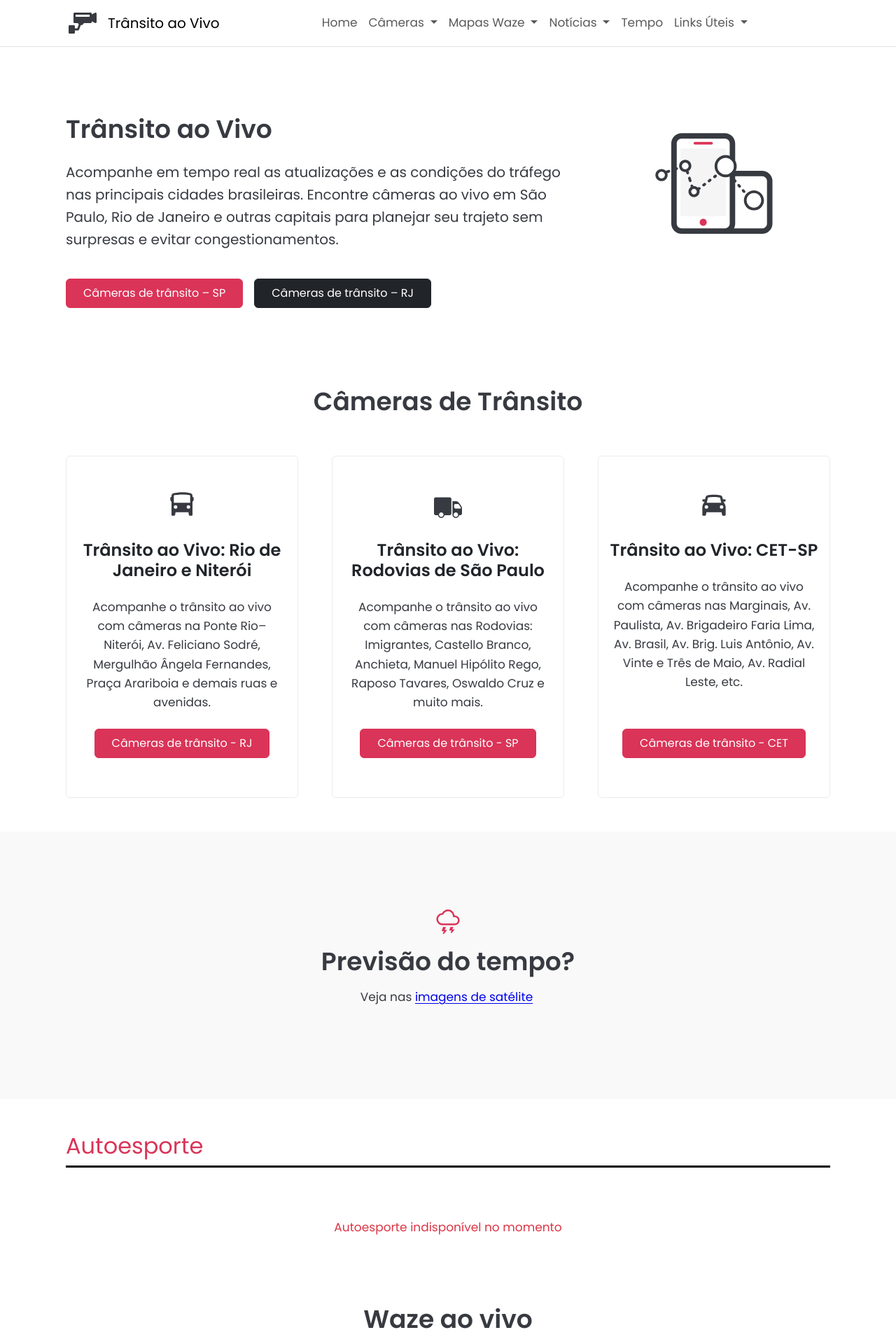
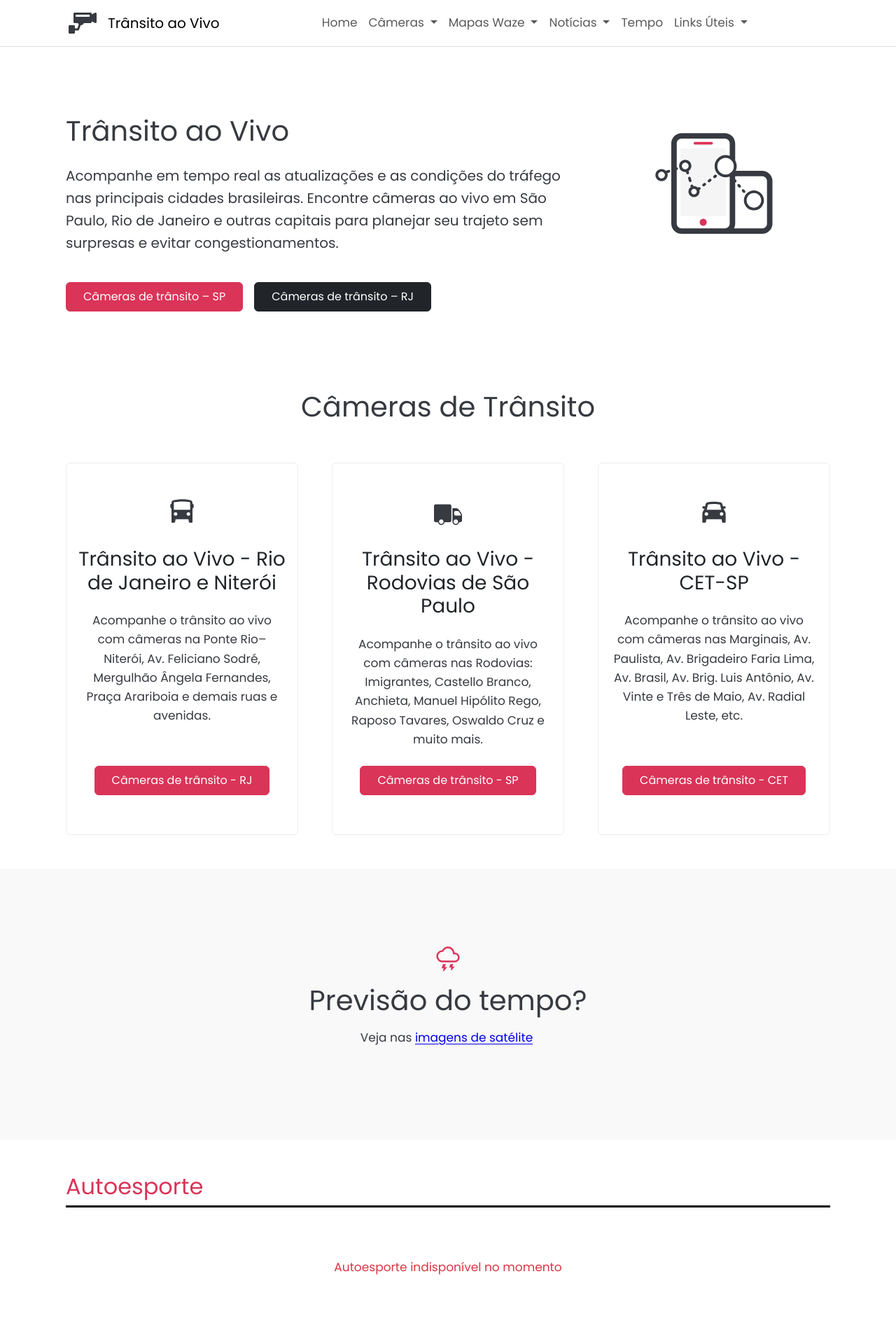
Before and after one commit to Sergio-Damm/transitoaovivo, a Jekyll site: the page built from index.html, in a window 1280 px wide. Shown: the top 1920 px of the page at 70% size. Built offline with Jekyll 4.4.1, drawn with Linux system fonts in a browser that asks for light colours; comment, search, counter and statistics services are not loaded.

Commit message:
<h3 class="card-title fs-3 pt-3">

```diff
--- a/_layouts/default.html
+++ b/_layouts/default.html
@@ -229,7 +229,7 @@ description: Acompanhe ao vivo o trânsito em São Paulo, Rio de Janeiro e outra
     <div class="container pt-5">
         <div class="row align-items-center">
 			<div class="col-12 col-md-10 mx-auto">
-                <h2 class="display-7 text-center">Mais acessadas</h2>
+                <h2 class="display-6 text-center">Mais acessadas</h2>
             </div>
         </div>
     </div>
--- a/css/style.css
+++ b/css/style.css
@@ -281,6 +281,7 @@ body.scrolled #btn-back-to-top {
 @media (max-width: 576px) {
     .display-7 {
         font-size: 1.75rem;
+        font-weight: 700;
     }
 }
 
--- a/index.html
+++ b/index.html
@@ -9,7 +9,7 @@ permalink: /
     <div class="container">
         <div class="row">
             <div class="col-lg-8 mx-auto text-center text-xl-start">
-                <h1 class="display-7 mb-4">Trânsito ao Vivo</h1>
+                <h1 class="display-6 mb-4">Trânsito ao Vivo</h1>
 					<p class="lead hero-lead mb-4">Acompanhe em tempo real as atualizações e as condições do tráfego nas principais cidades brasileiras. Encontre câmeras ao vivo em São Paulo, Rio de Janeiro e outras capitais para planejar seu trajeto sem surpresas e evitar congestionamentos.</p>
 						<div class="d-flex flex-wrap gap-3 justify-content-center justify-content-xl-start py-3">
 							<a href="/transito-cetsp-1/" class="btn btn-secondary px-4 py-2" aria-label="Acessar câmeras de trânsito ao vivo com as câmeras da CET São Paulo">Câmeras de trânsito – SP</a>
@@ -60,7 +60,7 @@ permalink: /
     <div class="container">
   		<div class="row">
         	<div class="col-12 col-md-10 mx-auto">
-  				<h2 class="display-7 text-center">Câmeras de Trânsito</h2>
+  				<h2 class="display-6 text-center">Câmeras de Trânsito</h2>
 			</div>
   		</div>
 	</div>
@@ -78,7 +78,7 @@ permalink: /
 							</svg>
            				</div>
             			<div class="card-body">
-							<h3 class="card-title fw-semibold fs-4 pt-3">Trânsito ao Vivo: Rio de Janeiro e Niterói</h3>
+							<h3 class="card-title fs-3 pt-3">Trânsito ao Vivo - Rio de Janeiro e Niterói</h3>
                 			<p class="card-text mt-4">Acompanhe o trânsito ao vivo com câmeras na Ponte Rio–Niterói,
 Av. Feliciano Sodré, Mergulhão Ângela Fernandes, Praça Arariboia e demais ruas e avenidas.</p>
             			</div>
@@ -98,7 +98,7 @@ Av. Feliciano Sodré, Mergulhão Ângela Fernandes, Praça Arariboia e demais ru
 							</svg>
                       	</div>
             			<div class="card-body">
-							<h3 class="card-title fw-semibold fs-4 pt-3">Trânsito ao Vivo: Rodovias de São Paulo</h3>
+							<h3 class="card-title fs-3 pt-3">Trânsito ao Vivo - Rodovias de São Paulo</h3>
                 			<p class="card-text mt-4">Acompanhe o trânsito ao vivo com câmeras nas Rodovias: Imigrantes, Castello Branco, Anchieta, Manuel Hipólito Rego, Raposo Tavares, Oswaldo Cruz e muito mais.</p>
             			</div>
 					</a>
@@ -117,7 +117,7 @@ Av. Feliciano Sodré, Mergulhão Ângela Fernandes, Praça Arariboia e demais ru
 							</svg>
                    		</div>
             			<div class="card-body">
-							<h3 class="card-title fw-semibold fs-4 pt-3">Trânsito ao Vivo: CET-SP</h3>
+							<h3 class="card-title fs-3 pt-3">Trânsito ao Vivo - CET-SP</h3>
                 			<p class="card-text mt-4">Acompanhe o trânsito ao vivo com câmeras nas Marginais, Av. Paulista, Av. Brigadeiro Faria Lima, Av. Brasil, Av. Brig. Luis Antônio, Av. Vinte e Três de Maio, Av. Radial Leste, etc.</p>
             			</div>
 					</a>
@@ -138,7 +138,7 @@ Av. Feliciano Sodré, Mergulhão Ângela Fernandes, Praça Arariboia e demais ru
 				<svg aria-hidden="true" focusable="false" height="40px" width="40px" viewBox="0 -960 960 960" xmlns="http://www.w3.org/2000/svg">
 					<path fill="#da3458" d="m300-40 36-100h-76l50-140h100l-43 100h83L340-40h-40Zm270-40 28-80h-78l43-120h100l-35 80h82L610-80h-40ZM290-340q-86.86 0-148.43-61.52Q80-463.04 80-549.83 80-629 136.5-691 193-753 277-759q32-56 84.5-88.5T480.42-880q90.58 0 152.08 57.5Q694-765 708-680q79 4 125.5 53.5T880-510.38Q880-440 830.42-390 780.83-340 710-340H290Zm0-60h420q46.2 0 78.1-32.5 31.9-32.5 31.9-78T788.1-588q-31.9-32-78.1-32h-60v-30q0-71-49.5-120.5T480.21-820q-51.48 0-93.84 27.5Q344-765 324-718l-8 18h-28q-62 2-105 45.39-43 43.4-43 104.47Q140-488 183.93-444T290-400Zm190-210Z"/>
 				</svg>
-				<h2 class="display-7 my-3">Previsão do tempo?</h2>
+				<h2 class="display-6 my-3">Previsão do tempo?</h2>
 					<p class="me-1 mb-4">Veja nas <a aria-label="Acessar imagens de satélite" class="link-externo" href="{{ site.baseurl }}/previsao-do-tempo/">imagens de satélite</a></p>
 			</div>
 		</div>
@@ -191,7 +191,7 @@ Av. Feliciano Sodré, Mergulhão Ângela Fernandes, Praça Arariboia e demais ru
     <div class="container">
   		<div class="row">
         	<div class="col-12 col-md-10 mx-auto">
-  				<h2 class="display-7 text-center">Waze ao vivo</h2>
+  				<h2 class="display-6 text-center">Waze ao vivo</h2>
 			</div>
   		</div>
 	</div>
@@ -210,7 +210,7 @@ Av. Feliciano Sodré, Mergulhão Ângela Fernandes, Praça Arariboia e demais ru
 							</svg>
 						</div>
 						<div class="card-body">
-      			          	<h3 class="card-title fw-semibold fs-4 pt-3">Waze - Rio de Janeiro</h3>
+      			          	<h3 class="card-title fs-3 pt-3">Waze - Rio de Janeiro</h3>
       						<p class="card-text mt-4">Use o Waze Live Map em qualquer celular ou computador. Veja o trânsito ao vivo sem instalar o app Waze. Prático e perfeito para planejar rapidamente suas viagens.</p>
 						</div>
 					</a>
@@ -228,7 +228,7 @@ Av. Feliciano Sodré, Mergulhão Ângela Fernandes, Praça Arariboia e demais ru
 							</svg>
 						</div>
 						<div class="card-body">
-                           	<h3 class="card-title fw-semibold fs-4 pt-3">Waze - São Paulo</h3>
+                           	<h3 class="card-title fs-3 pt-3">Waze - São Paulo</h3>
 							<p class="card-text mt-4">Ganhe tempo nos seus deslocamentos com o Waze Live Map. Planeje viagens com um mapa preciso e descubra rotas para não ficar parado no trânsito.</p>
 						</div>
 					</a>
@@ -246,7 +246,7 @@ Av. Feliciano Sodré, Mergulhão Ângela Fernandes, Praça Arariboia e demais ru
 							</svg>
 						</div>
 						<div class="card-body">
-   				          	<h3 class="card-title fw-semibold fs-4 pt-3">Waze - Belo Horizonte</h3>
+   				          	<h3 class="card-title fs-3 pt-3">Waze - Belo Horizonte</h3>
    							<p class="card-text mt-4">Evite atrasos com o Waze Live Map. Confira o trânsito ao vivo, atualizado pelos usuários da comunidade Waze, mesmo sem câmeras de trânsito no local.</p>
 						</div>
 					</a>
@@ -267,7 +267,7 @@ Av. Feliciano Sodré, Mergulhão Ângela Fernandes, Praça Arariboia e demais ru
 				<svg aria-hidden="true" focusable="false" height="40px" width="40px" viewBox="0 -960 960 960" xmlns="http://www.w3.org/2000/svg">
 					<path fill="#da3458" d="M270-80q-45 0-77.5-29.64Q160-139.27 160-183v-564q0-36.57 22.12-65.43Q204.24-841.3 240-849l380-79v620l-360 77q-17.14 3.69-28.57 17.54Q220-199.62 220-183q0 19 15 31t35 12h470v-660h60v720H270Zm70-228 220-47v-499l-220 45v501Zm-60 12.81V-796l-20 4q-17 4-28.5 15.83Q220-764.35 220-747v471q9.06-5.2 19.03-9.1Q249-289 260-291l20-4.19ZM220-787v511-511Z"/>
 				</svg>
-  				<h2 class="display-7 my-3">Código de Trânsito Brasileiro</h2>
+  				<h2 class="display-6 my-3">Código de Trânsito Brasileiro</h2>
 				<p class="me-1 mb-4">Veja as Novas Regras do CTB no site do
 					<a class="link-externo" href="https://www.gov.br/transportes/pt-br/pt-br/assuntos/transito/conteudo-Senatran/novas-regras-do-ctb" target="_blank" rel="noopener" aria-label="Abrir site do Ministério dos Transportes em nova aba">Ministério dos Transportes</a>
 						<svg aria-hidden="true" focusable="false"height="20px" width="20px" viewBox="0 -960 960 960" xmlns="http://www.w3.org/2000/svg">
```
